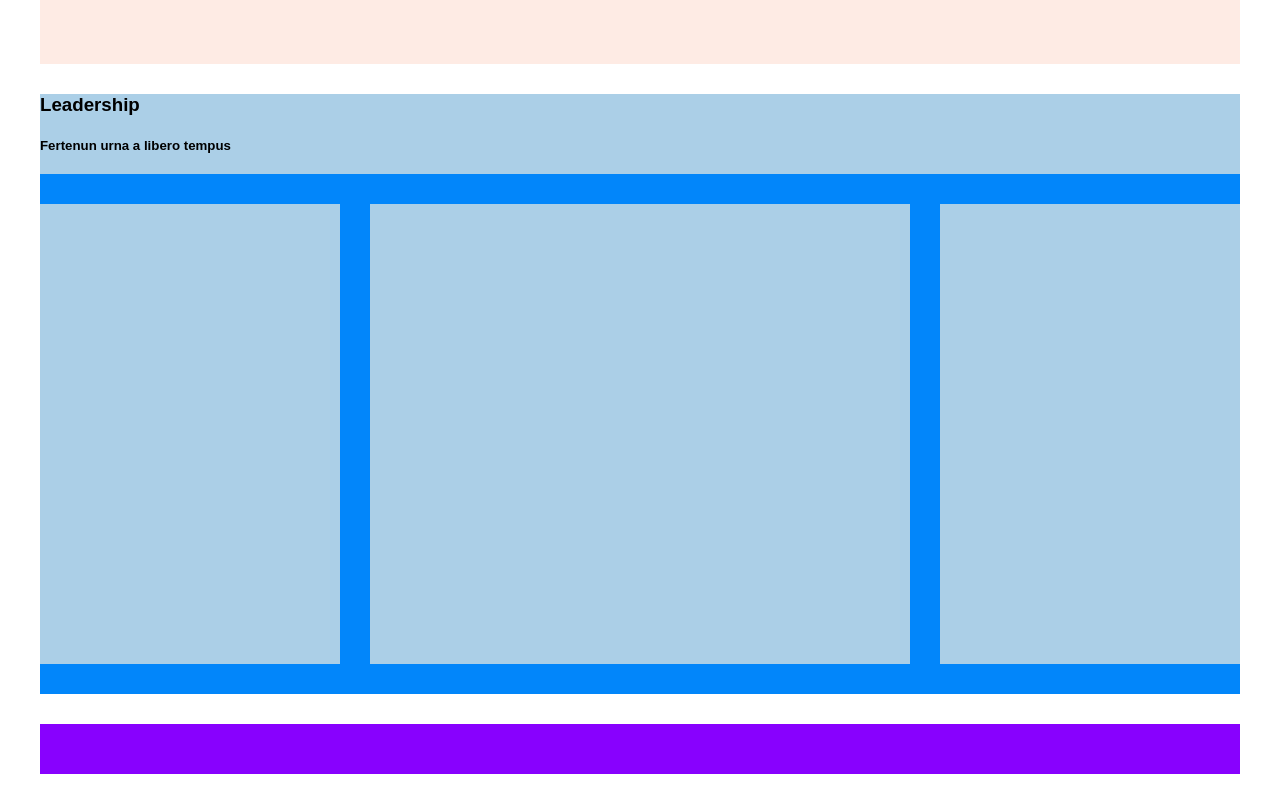
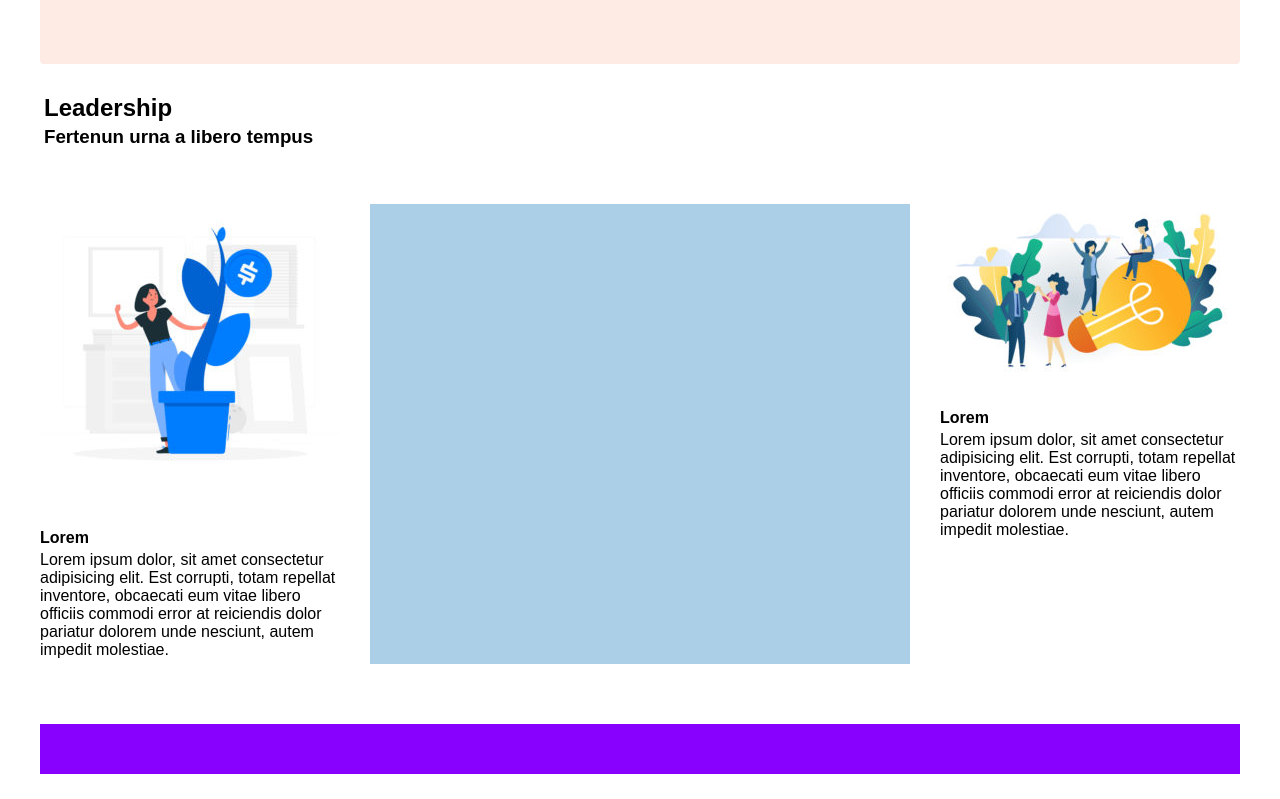
Before and after one commit to Riki420/htmlcss-wp, a plain HTML site: page index.html in a window 1280 px wide. Shown: the part 676-1475 px from the top of the page. Drawn offline with Linux system fonts and the light colour scheme.

Commit message:
Inizio 3 Colonne

```diff
--- a/css/style.css
+++ b/css/style.css
@@ -27,6 +27,7 @@ body{
 
 img{
     width: 100%;
+    border-radius: 4px;
 }
 
 
@@ -71,33 +72,51 @@ header{
     background-position: center;
     height: 600px;
     margin-bottom: 20px;
+    border-radius: 4px;
 }
 
 .main-text{
     width: 60%;
+    padding-left: 40px;
+    padding-top: 400px;
+    color: #bababa;
 
 }
 
 
 
 .container{
-    background-color: #0286fa;
+    /* background-color: #0286fa; */
     width: 100%;
     margin-top: 30px;
     height: 600px;
 }
 
 .text-title{
-    background-color: #abcfe7;
+    /* background-color: #abcfe7; */
     height: 80px;
     margin-bottom: 30px;
 }
 
+.text-title h2, .text-title h3{
+    margin: 4px;
+}
+
 .sidebar{
-    background-color: #abcfe7;
+    /* background-color: #abcfe7; */
     width: 25%;
-    height: 460px;
+    /* height: 460px; */
 }
+
+.sidebar h4{
+    margin-bottom: 4px;
+}
+
+.side-img{
+    width: auto;
+    height: 30%;
+}
+
 
 main{
     background-color: #abcfe7;
--- a/index.html
+++ b/index.html
@@ -29,18 +29,31 @@
        <!--CORPO-->
        <div class="box-1">
            <div class="main-text">
-               <h2>Lorem Ipsum</h1>
+               <h1>Lorem Ipsum</h1>
                 <span>Lorem ipsum dolor sit, amet consectetur adipisicing elit. Ipsum corporis facere quos magnam, ipsam consequuntur modi, at aliquid amet voluptates quo doloremque officia sunt, provident hic id. Vitae, sapiente ut!</span>
            </div>
        </div>
+
        <div class="container clearfix">
            <section class="text-title">
-               <h3>Leadership</h3>
-               <h5>Fertenun urna a libero tempus</h5>
+               <h2>Leadership</h2>
+               <h3>Fertenun urna a libero tempus</h3>
            </section>
-           <div class="sidebar float-left"></div>
+
+           <div class="sidebar float-left">
+               <img src="./img/img-1.jpg" class="side-img" alt="pic-2">
+               <h4>Lorem</h4>
+               <span>Lorem ipsum dolor, sit amet consectetur adipisicing elit. Est corrupti, totam repellat inventore, obcaecati eum vitae libero officiis commodi error at reiciendis dolor pariatur dolorem unde nesciunt, autem impedit molestiae.</span>
+           </div>
+
            <main class="float-left"></main>
-           <div class="sidebar float-left"></div>
+
+
+           <div class="sidebar float-left">
+            <img src="./img/img-3.jpg" class="side-img" alt="pic-3">
+            <h4>Lorem</h4>
+            <span>Lorem ipsum dolor, sit amet consectetur adipisicing elit. Est corrupti, totam repellat inventore, obcaecati eum vitae libero officiis commodi error at reiciendis dolor pariatur dolorem unde nesciunt, autem impedit molestiae.</span>
+           </div>
        </div>
 
        <!--FOOTER-->
```
Also changed, not shown: 1 other file.
